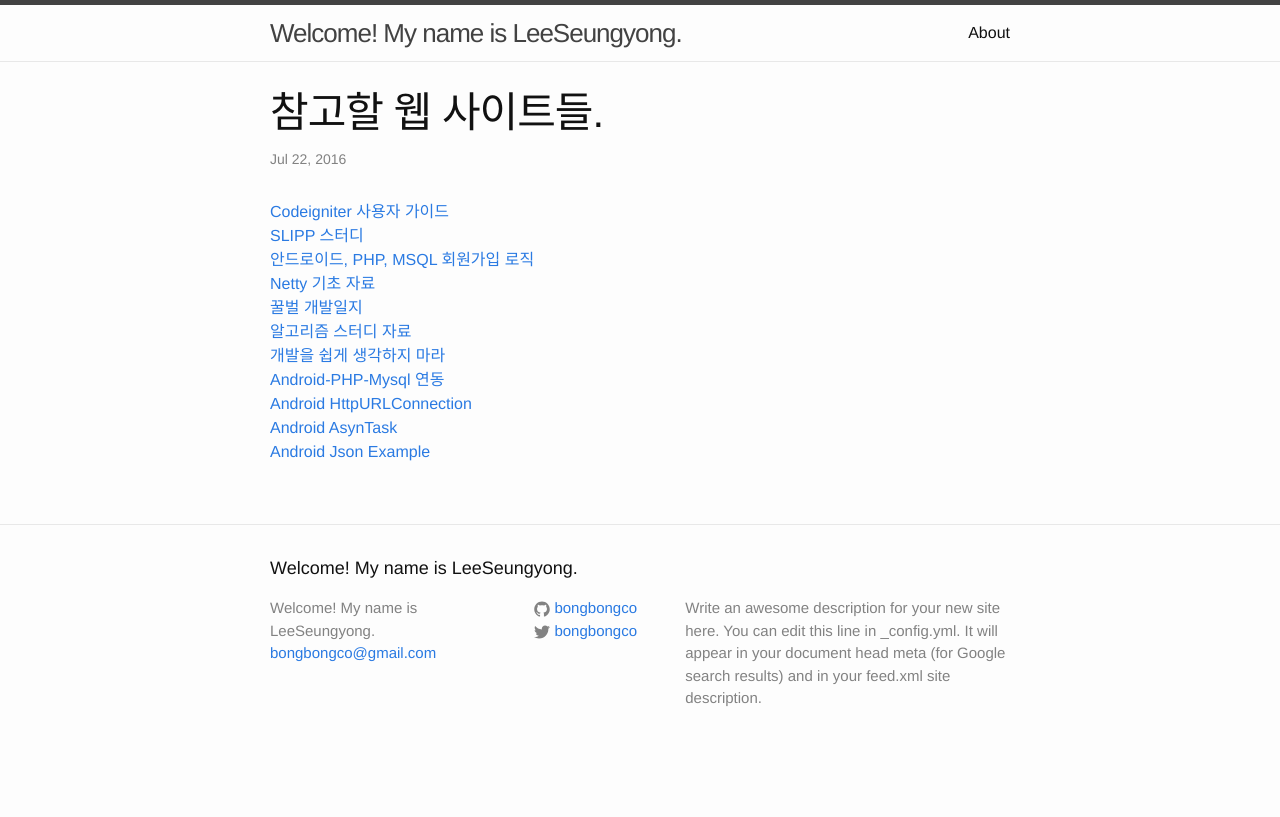
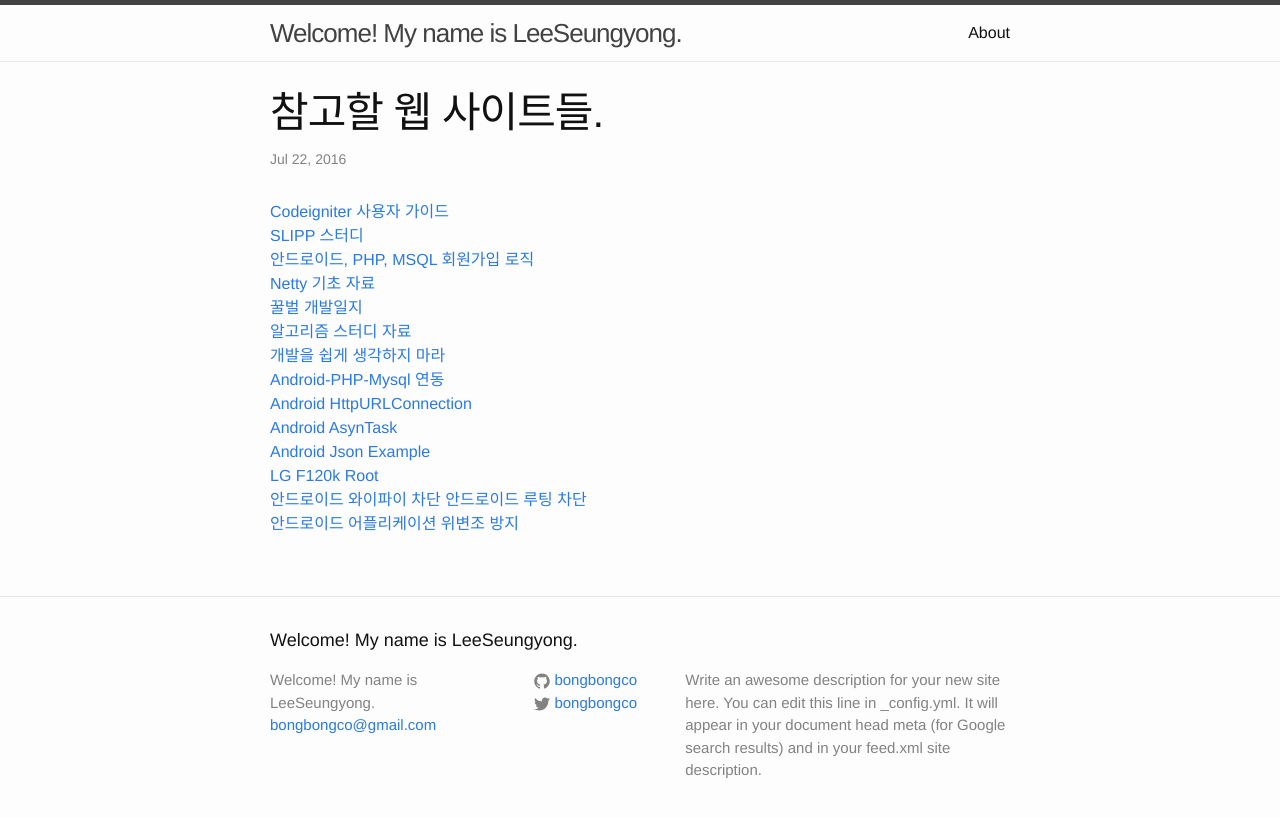
Before and after one commit to LktProgrammer/bongbongco.github.io, a Jekyll site: the page built from _posts/2016-07-22-Website-List.markdown, in a window 1280 px wide. Shown: the top 817 px of the page. Built offline with Jekyll 4.4.1, drawn with Linux system fonts in a browser that asks for light colours.

Commit message:
2016.07.31

```diff
--- a/_posts/2016-07-22-Website-List.markdown
+++ b/_posts/2016-07-22-Website-List.markdown
@@ -14,3 +14,7 @@ title: 참고할 웹 사이트들.
 [Android HttpURLConnection](http://stackoverflow.com/questions/9767952/how-to-add-parameters-to-httpurlconnection-using-post)
 [Android AsynTask](http://tigerwoods.tistory.com/28)
 [Android Json Example](http://gangzzang.tistory.com/entry/안드로이드-JSON-JavaScript-Object-Notation)
+[LG F120k Root](http://forum.xda-developers.com/android/help/guide-lg-optimus-tag-f120-jb-4-1-2-root-t3149951)
+[안드로이드 와이파이 차단](http://m.blog.naver.com/hanhunh89/220622229984)
+[안드로이드 루팅 차단](http://arabiannight.tistory.com/entry/안드로이드Android-루팅-여부-확인-하기)
+[안드로이드 어플리케이션 위변조 방지](http://dev.re.kr/70)
```
